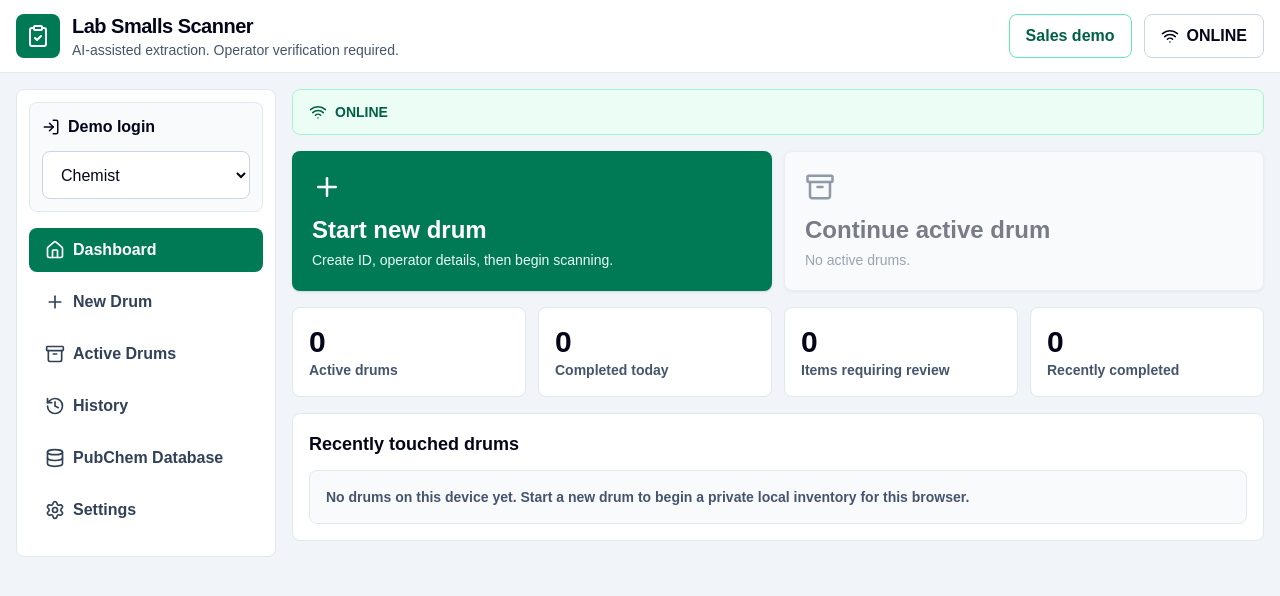
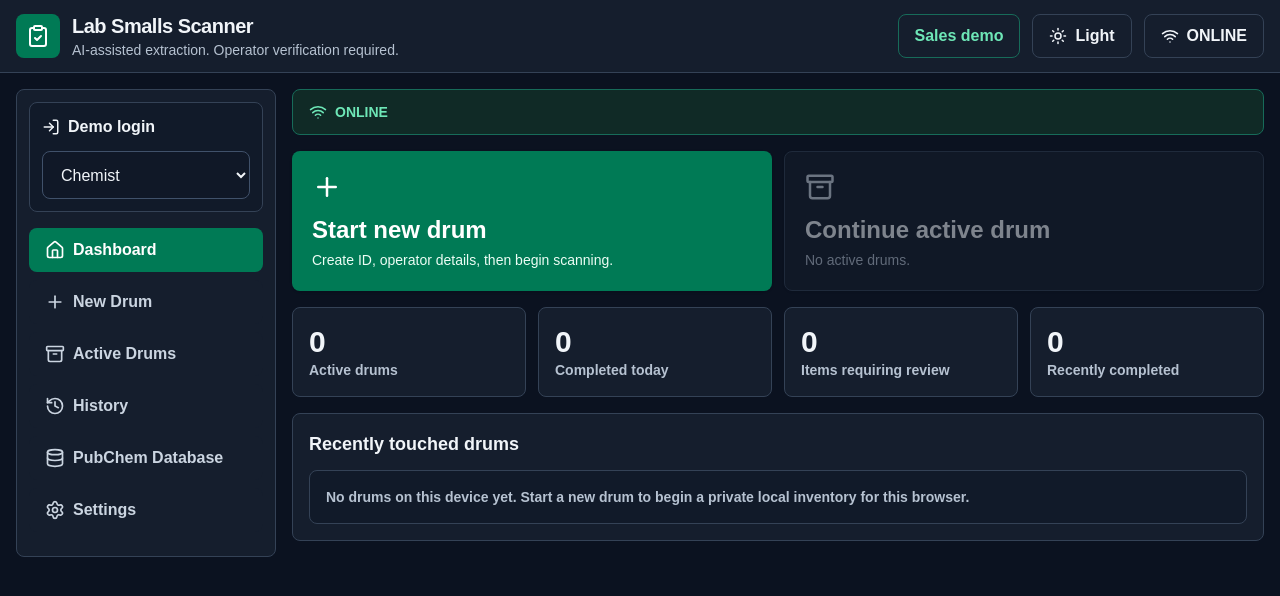
Before and after one commit to normatre/lab-smalls, a Next.js app: page / in a window 1280 px wide. Shown: the top 596 px of the page. Built offline with nearby package versions, Linux system fonts and the light colour scheme.

Commit message:
Add persistent dark theme

```diff
--- a/src/app/globals.css
+++ b/src/app/globals.css
@@ -6,7 +6,7 @@
 }
 
 :root {
-  color-scheme: light;
+  color-scheme: dark;
 }
 
 * {
@@ -15,7 +15,8 @@
 
 body {
   margin: 0;
-  background: #f1f5f9;
+  background: #0b1220;
+  color: #e2e8f0;
   font-family: Arial, Helvetica, sans-serif;
 }
 
@@ -58,6 +59,144 @@ textarea {
   background: #fffbeb;
 }
 
+html[data-theme="dark"] {
+  color-scheme: dark;
+}
+
+html[data-theme="light"] {
+  color-scheme: light;
+}
+
+html[data-theme="dark"] body,
+html[data-theme="dark"] .bg-slate-100 {
+  background-color: #0b1220;
+  color: #e2e8f0;
+}
+
+html[data-theme="dark"] .bg-white,
+html[data-theme="dark"] .bg-white\/95 {
+  background-color: #151e2d;
+}
+
+html[data-theme="dark"] .bg-slate-50 {
+  background-color: #111a29;
+}
+
+html[data-theme="dark"] .bg-slate-900 {
+  background-color: #334155;
+}
+
+html[data-theme="dark"] .border-slate-200,
+html[data-theme="dark"] .border-slate-300 {
+  border-color: #344256;
+}
+
+html[data-theme="dark"] .text-slate-950,
+html[data-theme="dark"] .text-slate-900 {
+  color: #f1f5f9;
+}
+
+html[data-theme="dark"] .text-slate-800 {
+  color: #e2e8f0;
+}
+
+html[data-theme="dark"] .text-slate-700 {
+  color: #cbd5e1;
+}
+
+html[data-theme="dark"] .text-slate-600 {
+  color: #b6c2d1;
+}
+
+html[data-theme="dark"] .text-slate-500 {
+  color: #94a3b8;
+}
+
+html[data-theme="dark"] .bg-emerald-50 {
+  background-color: #102a26;
+}
+
+html[data-theme="dark"] .bg-emerald-100 {
+  background-color: #174238;
+}
+
+html[data-theme="dark"] .border-emerald-200,
+html[data-theme="dark"] .border-emerald-300 {
+  border-color: #176b59;
+}
+
+html[data-theme="dark"] .text-emerald-950,
+html[data-theme="dark"] .text-emerald-900 {
+  color: #d1fae5;
+}
+
+html[data-theme="dark"] .text-emerald-800,
+html[data-theme="dark"] .text-emerald-700 {
+  color: #6ee7b7;
+}
+
+html[data-theme="dark"] .bg-amber-50 {
+  background-color: #2b2112;
+}
+
+html[data-theme="dark"] .bg-amber-100 {
+  background-color: #3b2d16;
+}
+
+html[data-theme="dark"] .border-amber-200,
+html[data-theme="dark"] .border-amber-300 {
+  border-color: #8b5a16;
+}
+
+html[data-theme="dark"] .text-amber-950,
+html[data-theme="dark"] .text-amber-900,
+html[data-theme="dark"] .text-amber-800 {
+  color: #fcd34d;
+}
+
+html[data-theme="dark"] .bg-red-50 {
+  background-color: #321b22;
+}
+
+html[data-theme="dark"] .border-red-200 {
+  border-color: #7f2938;
+}
+
+html[data-theme="dark"] .text-red-900,
+html[data-theme="dark"] .text-red-800,
+html[data-theme="dark"] .text-red-700 {
+  color: #fda4af;
+}
+
+html[data-theme="dark"] .input {
+  border-color: #40516a;
+  background-color: #101827;
+  color: #f1f5f9;
+}
+
+html[data-theme="dark"] .input::placeholder {
+  color: #94a3b8;
+}
+
+html[data-theme="dark"] .review-field {
+  border-color: #b7791f;
+  background-color: #2b2112;
+}
+
+html[data-theme="dark"] button:hover,
+html[data-theme="dark"] a:hover {
+  --tw-ring-color: #64748b;
+}
+
+html[data-theme="dark"] .hover\:bg-slate-50:hover {
+  background-color: #202c3c;
+}
+
+html[data-theme="dark"] option {
+  background-color: #101827;
+  color: #f1f5f9;
+}
+
 @media print {
   header,
   aside,
--- a/src/app/layout.tsx
+++ b/src/app/layout.tsx
@@ -24,14 +24,14 @@ export const metadata: Metadata = {
 };
 
 export const viewport: Viewport = {
-  themeColor: "#047857",
+  themeColor: "#0b1220",
   width: "device-width",
   initialScale: 1,
 };
 
 export default function RootLayout({ children }: Readonly<{ children: React.ReactNode }>) {
   return (
-    <html lang="en" className={`${geistSans.variable} ${geistMono.variable} h-full antialiased`}>
+    <html lang="en" data-theme="dark" className={`${geistSans.variable} ${geistMono.variable} h-full antialiased`}>
       <body className="min-h-full">{children}</body>
     </html>
   );
--- a/src/app/page.tsx
+++ b/src/app/page.tsx
@@ -1,7 +1,7 @@
 "use client";
 
 import { useEffect, useMemo, useRef, useState } from "react";
-import { AlertTriangle, Archive, Camera, CheckCircle2, ClipboardCheck, Database, FileDown, Filter, History, Home, ImageUp, LogIn, Mail, Mic, Plus, Printer, RotateCcw, Search, Settings, ShieldCheck, Square, Trash2, Wifi, WifiOff } from "lucide-react";
+import { AlertTriangle, Archive, Camera, CheckCircle2, ClipboardCheck, Database, FileDown, Filter, History, Home, ImageUp, LogIn, Mail, Mic, Moon, Plus, Printer, RotateCcw, Search, Settings, ShieldCheck, Square, Sun, Trash2, Wifi, WifiOff } from "lucide-react";
 import { chemicalVisionService } from "@/services/chemicalVision";
 import { demoDrums, demoProducts, field } from "@/lib/demo-data";
 import { completionBlockers, confidenceNeedsReview, mergeDuplicateItems, totalContainers } from "@/lib/inventory";
@@ -19,6 +19,7 @@ const states: PhysicalState[] = ["Solid", "Liquid", "Gas", "Unknown"];
 const storageKey = "lab-smalls-scanner-state-v2";
 const salesDemoStorageKey = `${storageKey}-sales-demo`;
 const correctionKey = "lab-smalls-scanner-corrections-v1";
+const themeStorageKey = "lab-smalls-theme-v1";
 
 function localDateString(date = new Date()) {
   const pad = (value: number) => String(value).padStart(2, "0");
@@ -40,6 +41,7 @@ export default function HomePage() {
   const [openAiApiKey, setOpenAiApiKey] = useState("");
   const [demoMode, setDemoMode] = useState(false);
   const [online, setOnline] = useState(true);
+  const [darkTheme, setDarkTheme] = useState(true);
   const [hydrated, setHydrated] = useState(false);
   const selectedDrum = drums.find((drum) => drum.id === selectedDrumId);
   const activeDrums = drums.filter((drum) => drum.status !== "Completed");
@@ -100,6 +102,13 @@ export default function HomePage() {
     });
     if (view === "Active Drums" && selectedDrumId === id) setView("Dashboard");
   };
+
+  useEffect(() => {
+    const savedTheme = localStorage.getItem(themeStorageKey);
+    const useDarkTheme = savedTheme !== "light";
+    setDarkTheme(useDarkTheme);
+    document.documentElement.dataset.theme = useDarkTheme ? "dark" : "light";
+  }, []);
 
   useEffect(() => {
     const params = new URLSearchParams(window.location.search);
@@ -183,6 +192,7 @@ export default function HomePage() {
           <div className="flex h-11 w-11 items-center justify-center rounded-lg bg-emerald-700 text-white"><ClipboardCheck size={24} /></div>
           <div className="min-w-0 flex-1"><h1 className="truncate text-xl font-bold tracking-tight">Lab Smalls Scanner</h1><p className="text-sm text-slate-600">AI-assisted extraction. Operator verification required.</p></div>
           {!demoMode && <button onClick={openSalesDemo} className="touch-button min-h-10 shrink-0 border border-emerald-300 bg-white px-3 text-sm font-bold text-emerald-800">Sales demo</button>}
+          <button type="button" onClick={() => setDarkTheme((current) => { const next = !current; document.documentElement.dataset.theme = next ? "dark" : "light"; try { localStorage.setItem(themeStorageKey, next ? "dark" : "light"); } catch { /* Theme still applies for this session. */ } return next; })} className="touch-button min-h-10 shrink-0 border border-slate-300 bg-white px-3 text-sm font-semibold" aria-label={`Switch to ${darkTheme ? "light" : "dark"} theme`} title={`Switch to ${darkTheme ? "light" : "dark"} theme`}>{darkTheme ? <Sun size={18} /> : <Moon size={18} />}<span className="hidden sm:inline">{darkTheme ? "Light" : "Dark"}</span></button>
           <button onClick={() => setOnline((value) => !value)} className="touch-button hidden border border-slate-300 bg-white text-sm font-semibold sm:flex">{online ? <Wifi size={18} /> : <WifiOff size={18} />}{online ? "ONLINE" : "OFFLINE"}</button>
         </div>
       </header>
```
